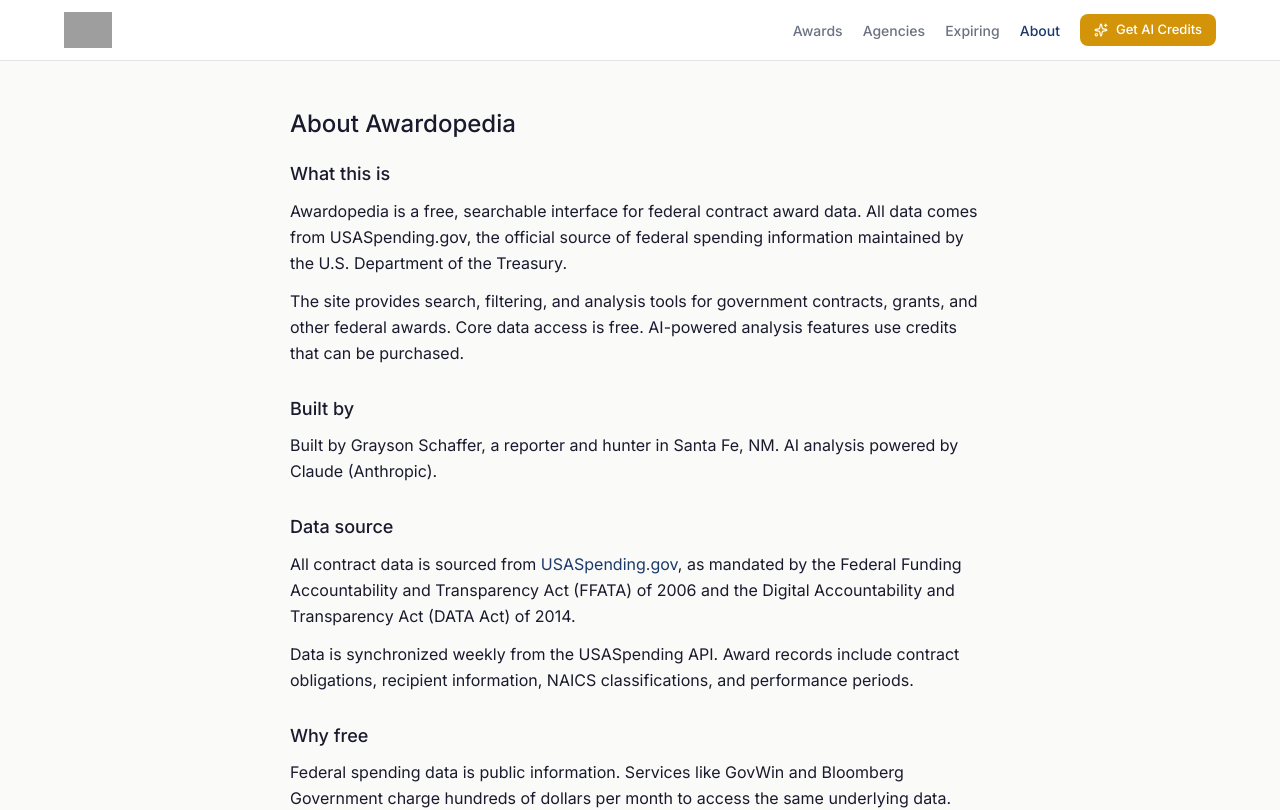
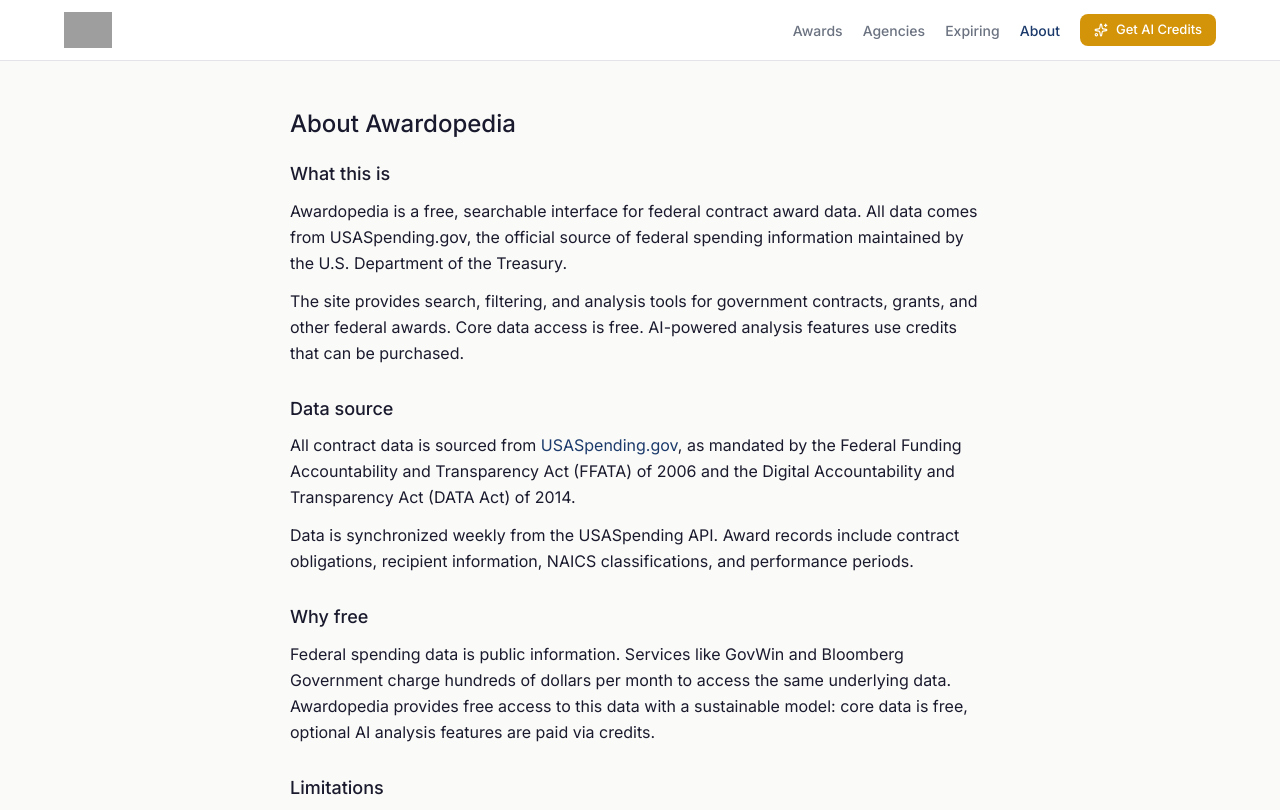
Before and after one commit to grayson-sys/awardopedia, a Next.js app in the folder web/: page /about in a window 1280 px wide. Shown: the top 810 px of the page. Built offline with nearby package versions, Linux system fonts and the light colour scheme; grey boxes are pictures that could not be loaded.

Commit message:
Remove builder attribution from about/llms.txt; add robots.txt + llms.txt for AIO

```diff
--- a/web/src/app/about/page.js
+++ b/web/src/app/about/page.js
@@ -1,6 +1,6 @@
 export const metadata = {
   title: "About Awardopedia",
-  description: "About Awardopedia: free federal contract data from USASpending.gov. Built by Grayson Schaffer.",
+  description: "Free federal contract data from USASpending.gov. Search every U.S. government contract award at no cost.",
 };
 
 export default function AboutPage() {
@@ -23,15 +23,6 @@
           The site provides search, filtering, and analysis tools for government contracts, grants,
           and other federal awards. Core data access is free. AI-powered analysis features use credits
           that can be purchased.
-        </p>
-      </section>
-
-      <section style={{ marginBottom: "var(--space-8)" }}>
-        <h2 style={{ fontSize: "var(--font-size-lg)", fontWeight: "var(--font-weight-medium)", marginBottom: "var(--space-3)" }}>
-          Built by
-        </h2>
-        <p style={{ fontSize: "var(--font-size-base)", lineHeight: "var(--line-height-relaxed)", color: "var(--color-text)" }}>
-          Built by Grayson Schaffer, a reporter and hunter in Santa Fe, NM. AI analysis powered by Claude (Anthropic).
         </p>
       </section>
 
```
Also changed, not shown: web/public/llms.txt (added), web/public/robots.txt (added).
